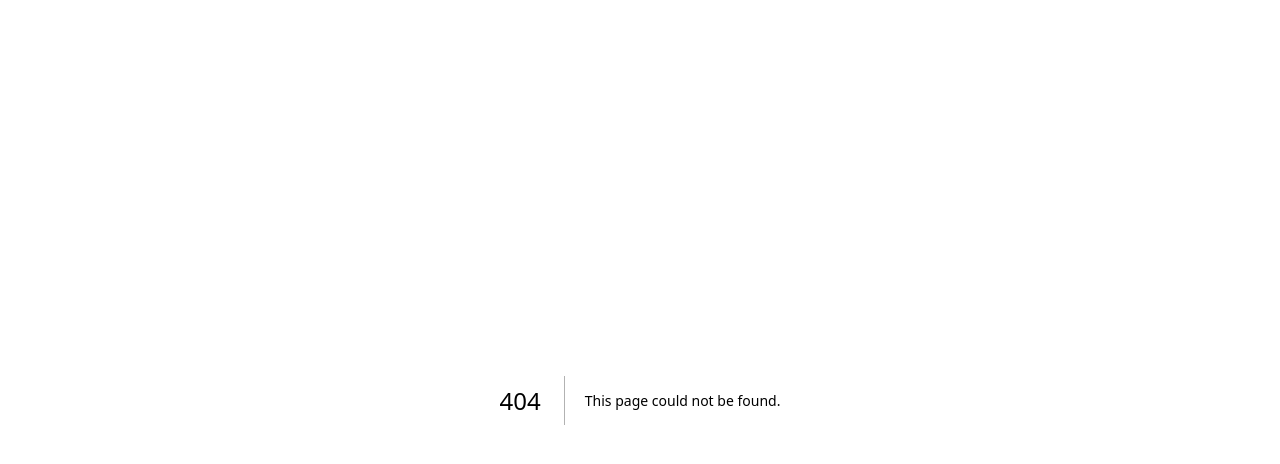
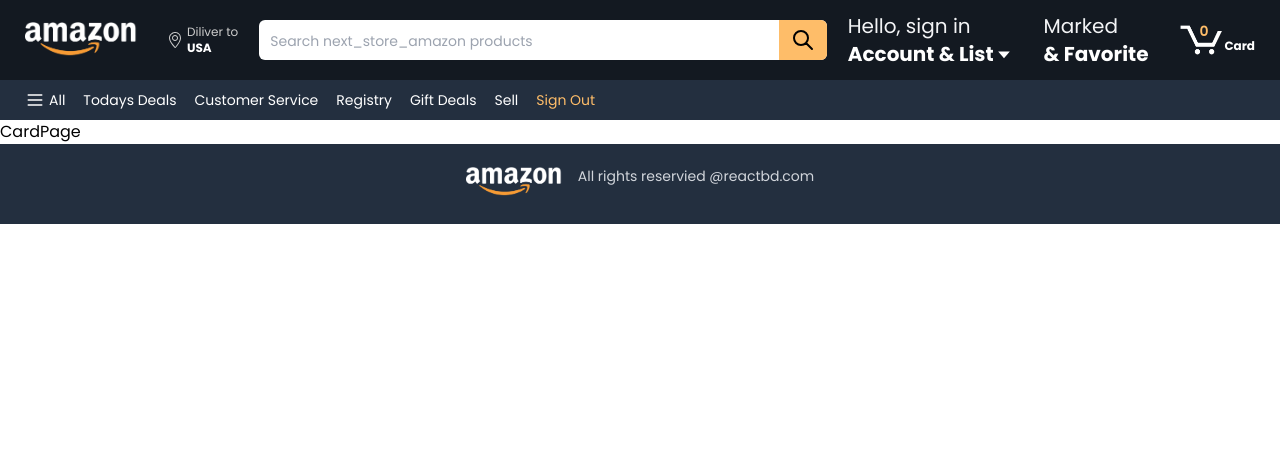
Before and after one commit to GalibIbr/next-store-amazon, a Next.js app: page /card in a window 1280 px wide. Before the commit this address had no page. Shown: the top 464 px of the page. Built offline with nearby package versions, Linux system fonts and the light colour scheme.

Commit message:
first pages cart page and home page

```diff
--- a/src/components/Footer.tsx
+++ b/src/components/Footer.tsx
@@ -1,9 +1,18 @@
-import React from 'react'
+import Image from "next/image";
+import logo from "../images/logo.png";
 
 const Footer = () => {
   return (
-    <div>Footer</div>
-  )
-}
+    <div className="w-full h-20 bg-amazon_light text-gray-300 flex items-center justify-center gap-4">
+      <Image className="w-24" src={logo} alt="logo" />
+      <p className="text-sm -mt-4">
+        All rights reservied{" "}
+        <a className="hover:text-white hover:underline decoration-[1px] cursor-pointer duration-300" href="https://reactbd.com" target="_blank">
+          @reactbd.com
+        </a>
+      </p>
+    </div>
+  );
+};
 
-export default Footer
+export default Footer;
--- /dev/null
+++ b/src/components/RootLayout.tsx
@@ -0,0 +1,21 @@
+import React, { ReactElement } from "react";
+import Header from "./header/Header";
+import BottomHeader from "./header/BottomHeader";
+import Footer from "./Footer";
+
+interface Props {
+  children: ReactElement;
+}
+
+const RootLayout = ({ children }: Props) => {
+  return (
+    <>
+      <Header />
+      <BottomHeader />
+      {children}
+      <Footer />
+    </>
+  );
+};
+
+export default RootLayout;
--- a/src/components/header/Header.tsx
+++ b/src/components/header/Header.tsx
@@ -4,15 +4,16 @@
 import { BiCaretDown } from "react-icons/bi";
 import { HiOutlineSearch } from "react-icons/hi";
 import { SlLocationPin } from "react-icons/sl";
+import Link from "next/link";
 
 const Header = () => {
   return (
     <div className="w-full h-20 bg-amazon_blue text-lightText sticky top-0">
       <div className="h-full w-full mx-auto inline-flex items-center justify-between gap-1 mdl:gap-3 px-4">
         {/* logo */}
-        <div className="px-2 border border-transparent hover:border-white cursor-pointer duration-300 flex items-center justify-center h-[70%]">
+        <Link href={"/"} className="px-2 border border-transparent hover:border-white cursor-pointer duration-300 flex items-center justify-center h-[70%]">
           <Image className="w-28 object-cover mt-1" src={logo} alt="logoImg" />
-        </div>
+        </Link>
         {/* delivery */}
         <div className="px-2 border border-transparent hover:border-white cursor-pointer duration-300 items-center justify-center h-[70%] hidden xl:inline-flex gap-1">
           <SlLocationPin />
@@ -48,7 +49,7 @@
           <p className="text-white font-bold">& Favorite</p>
         </div>
         {/* cart */}
-        <div className="flex items-center px-2 border border-transparent hover:border-white cursor-pointer duration-300 h-[70%] relative">
+        <Link href={'/cart'} className="flex items-center px-2 border border-transparent hover:border-white cursor-pointer duration-300 h-[70%] relative">
           <Image
             className="w-auto object-cover h-8"
             src={cartIcon}
@@ -56,7 +57,7 @@
           />
           <p className="text-xs text-white font-bold mt-3">Card</p>
           <span className="absolute text-amazon_yellow text-sm top-2 left-[29px] font-semibold">0</span>
-        </div>
+        </Link>
       </div>
     </div>
   );
--- a/src/pages/_app.tsx
+++ b/src/pages/_app.tsx
@@ -1,8 +1,11 @@
+import RootLayout from '@/components/RootLayout'
 import '@/styles/globals.css'
 import type { AppProps } from 'next/app'
 
 export default function App({ Component, pageProps }: AppProps) {
   return <div className='font-bodyFont'>
-    <Component {...pageProps} />
+    <RootLayout>
+      <Component {...pageProps} />
+    </RootLayout>
   </div>
 }
--- /dev/null
+++ b/src/pages/card.tsx
@@ -0,0 +1,9 @@
+import React from 'react'
+
+const CardPage = () => {
+  return (
+    <div>CardPage</div>
+  )
+}
+
+export default CardPage
--- a/src/pages/index.tsx
+++ b/src/pages/index.tsx
@@ -1,14 +1,7 @@
-import Footer from "@/components/Footer";
-import BottomHeader from "@/components/header/BottomHeader";
-import Header from "@/components/header/Header";
-
 export default function Home() {
   return (
     <main>
-      <Header />
-      <BottomHeader />
-      <div className="py-10 bg-gray-300"></div>
-      <Footer />
+      <div className="py-10 bg-gray-300">This is the homepage</div>
     </main>
   );
 }
```
